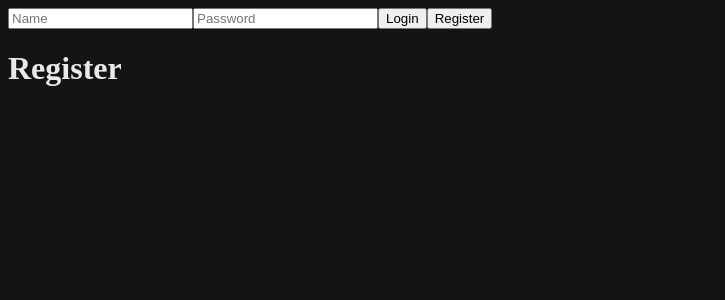
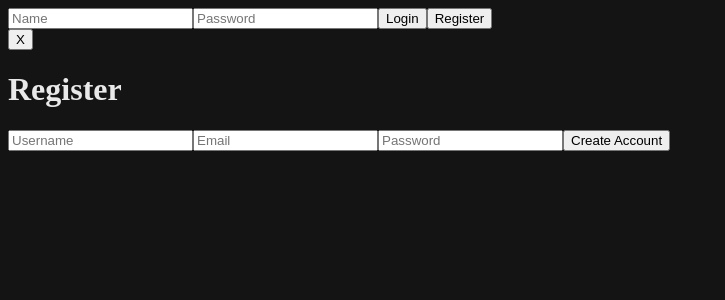
Before and after one commit to DamionWhite/MyGamingCollection-webclient, a React app: page / in a window 1280 px wide. Both pictures are taken after a click on the button "Register". Shown: the top 300 px of the page, without its empty margins (0-725 px from the left). Built offline with nearby package versions, Linux system fonts and the light colour scheme.

Commit message:
New user can be registered

```diff
--- a/package.json
+++ b/package.json
@@ -23,6 +23,7 @@
     "webpack-dev-server": "^3.1.10"
   },
   "dependencies": {
+    "axios": "^0.18.0",
     "express": "^4.16.4",
     "react": "^16.6.3",
     "react-dom": "^16.6.3"
--- a/src/App/App.js
+++ b/src/App/App.js
@@ -6,7 +6,9 @@ import Login from './Login/Login';
 class App extends React.Component {
   render() {
     return (
-      <Login />
+      <div id='App'>
+        <Login />
+      </div>
     );
   }
 }
--- a/src/App/Login/Login.js
+++ b/src/App/Login/Login.js
@@ -8,6 +8,7 @@ class Login extends React.Component {
       isActiveRegister: false
     };
     this.openRegister = this.openRegister.bind(this);
+    this.closeRegister = this.closeRegister.bind(this);
   }
 
   openRegister() {
@@ -16,8 +17,17 @@ class Login extends React.Component {
     });
   }
 
+  closeRegister() {
+    this.setState({
+      isActiveRegister: false
+    });
+  }
+
   render() {
-    const register = this.state.isActiveRegister ? <Register /> : null;
+    const register =
+      this.state.isActiveRegister ?
+        (<div><button onClick={this.closeRegister}>X</button> <Register /></div>) :
+        null;
 
     return (
       <div>
--- a/src/App/Login/Register/Register.js
+++ b/src/App/Login/Register/Register.js
@@ -1,11 +1,47 @@
 import React from 'react';
+import axios from 'axios';
 
 class Register extends React.Component {
+  handleClick() {
+    axios.post('http://localhost:3000/users', {
+      name: document.getElementsByName('newUserName')[0].value,
+      email: document.getElementsByName('newUserEmail')[0].value,
+      password: document.getElementsByName('newUserPassword')[0].value
+    })
+      .then((response) => {
+        // Handle succes
+        console.log(response.data);
+      })
+      .catch((error) => {
+        // Handle error
+        console.log(error);
+      })
+  }
 
   render() {
     return (
       <div id='register'>
         <h1>Register</h1>
+        <input
+          type='text'
+          name='newUserName'
+          placeholder='Username'
+        ></input>
+        <input
+          type='text'
+          name='newUserEmail'
+          placeholder='Email'
+        ></input>
+        <input
+          type='password'
+          name='newUserPassword'
+          placeholder='Password'
+        ></input>
+        <button
+          onClick={this.handleClick}
+        >
+          Create Account
+        </button>
       </div>
     );
   }
```
Also changed, not shown: 1 other file (tests, documents, lock files or other folders).
